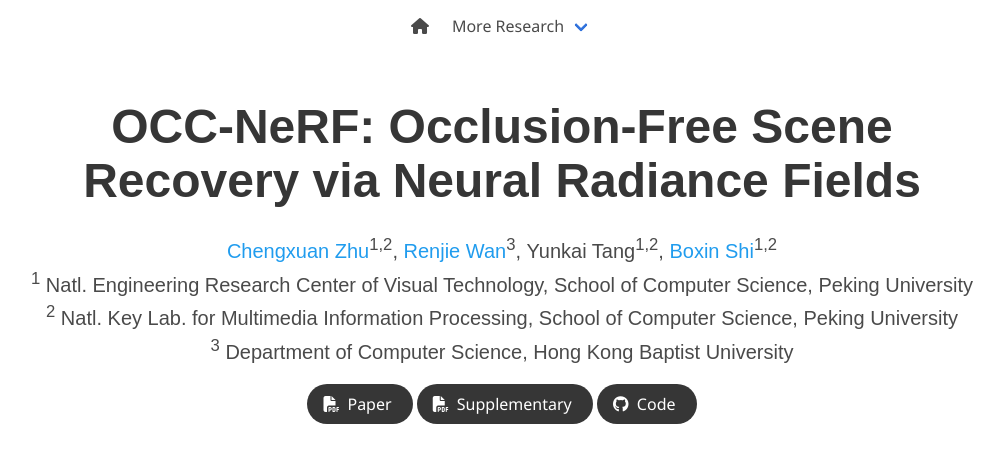
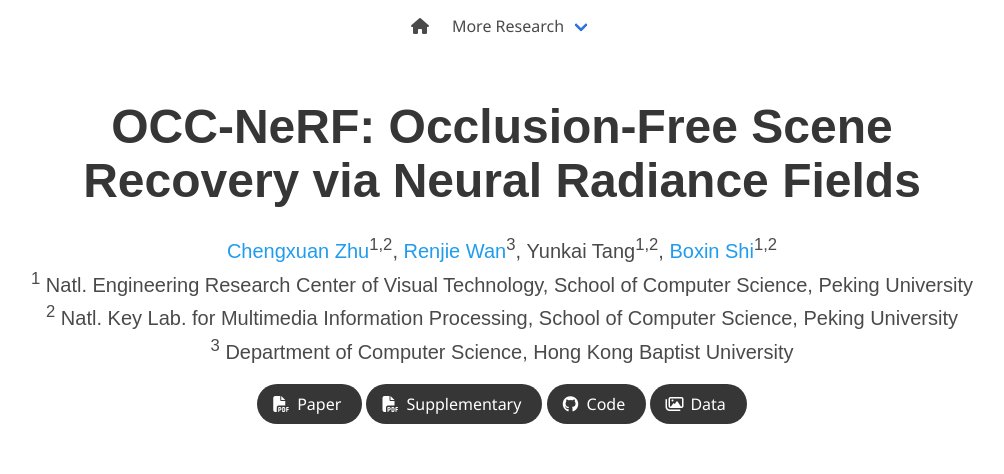
Before and after one commit to FreeButUselessSoul/occnerf, a plain HTML site: page index.html in a window 1280 px wide. Shown: the top 474 px of the page, without its empty margins (138-1142 px from the left). Drawn offline with nearby package versions, Linux system fonts and the light colour scheme; some icons are missing; a web font is replaced by a local one.

Commit message:
added data

```diff
--- a/index.html
+++ b/index.html
@@ -136,14 +136,14 @@
                   </a>
               </span>
               <!-- Dataset Link. -->
-              <!-- <span class="link-block">
-                <a href="https://github.com/google/nerfies/releases/tag/0.1"
+              <span class="link-block">
+                <a href="https://drive.google.com/drive/folders/1RqPOeRZt1ZiiJwabPTIlvSnhwToxyvYI?usp=sharing"
                    class="external-link button is-normal is-rounded is-dark">
                   <span class="icon">
                       <i class="far fa-images"></i>
                   </span>
                   <span>Data</span>
-                  </a> -->
+                  </a>
             </div>
 
           </div>
```
